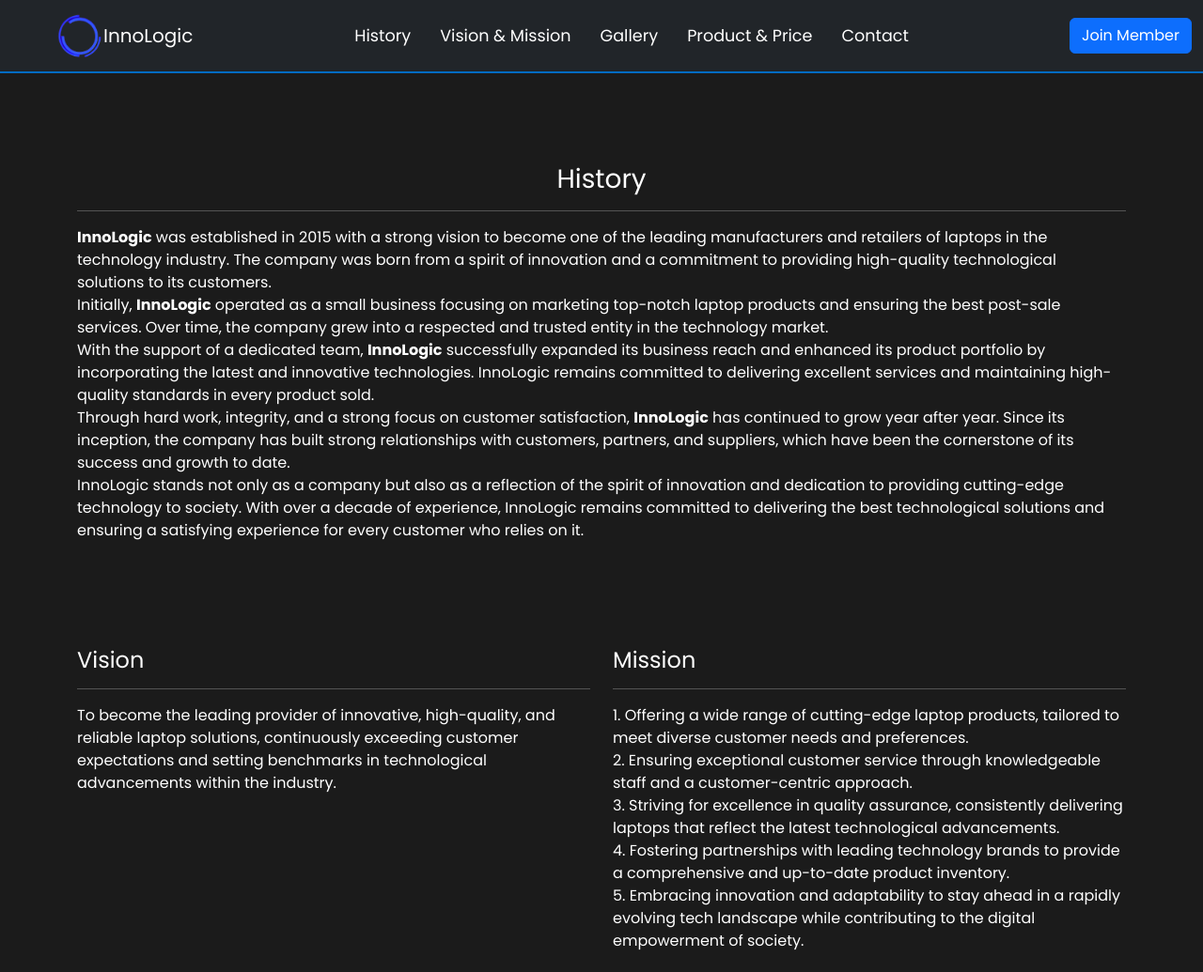
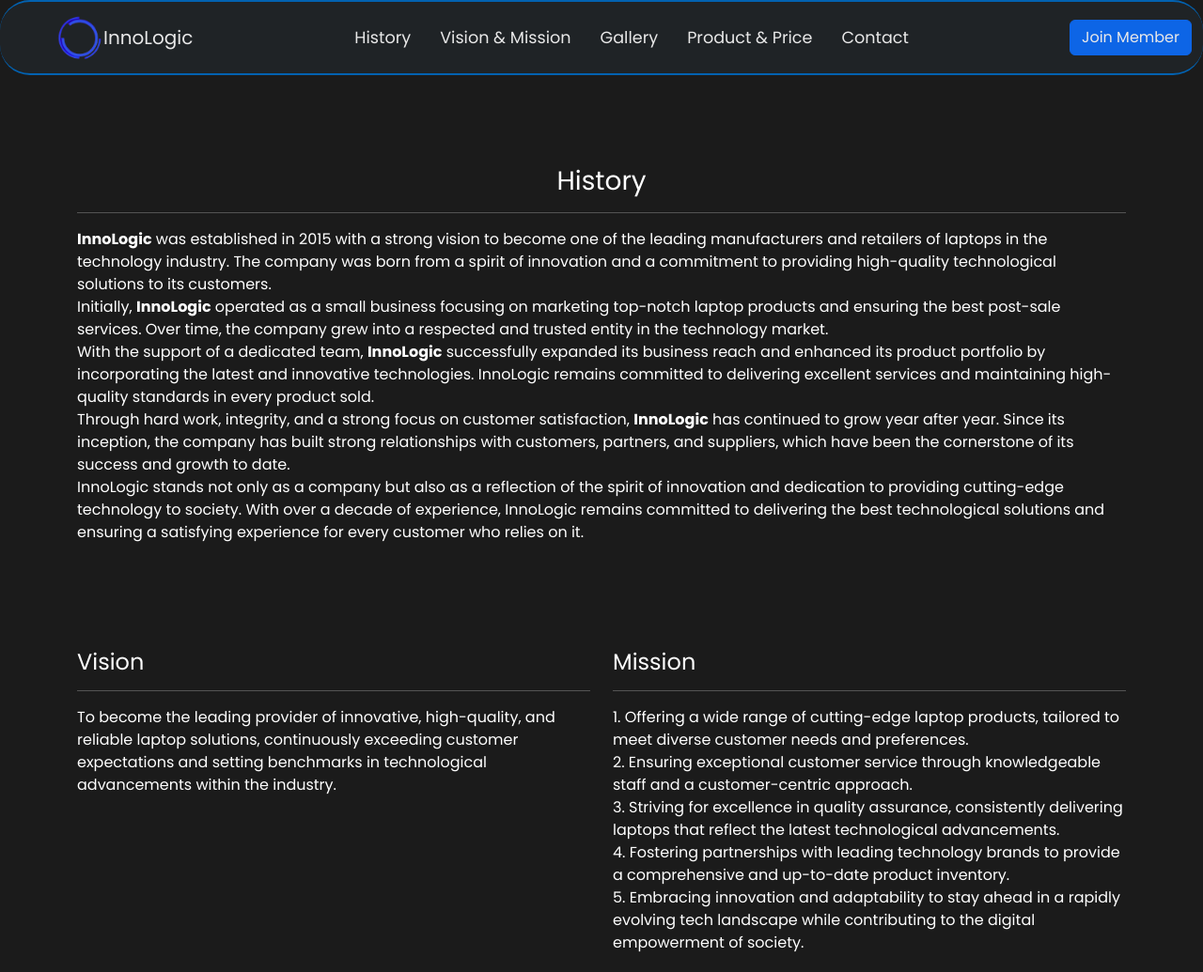
Before and after one commit to LeozDeath/InnoLogic, a plain HTML site: page index.html in a window 1280 px wide. Shown: the top 1035 px of the page at 94% size. Drawn offline with nearby package versions, Linux system fonts and the light colour scheme.

Commit message:
style.css

```diff
--- a/css/style.css
+++ b/css/style.css
@@ -1,4 +1,4 @@
-*{
+* {
   margin: 0;
   padding: 0;
   box-sizing: border-box;
@@ -7,11 +7,13 @@
 body {
   font-family: "Poppins", sans-serif;
   background-color: #1b1b1b;
-
 }
 
 .navbar {
   border-bottom: 2px solid #006bc2;
+  border-top: 2px solid #006bc2;
+  opacity: 0.9;
+  border-radius: 2rem;
 }
 
 .navbar .navbar-nav a {
@@ -73,8 +75,6 @@
   }
 }
 
-
-
 footer {
   background-color: #131313;
   border-top: 2px solid #006bc2;
@@ -107,7 +107,6 @@
 .socialicons a:hover {
   color: rgb(0, 19, 71);
   transition: 0.5s;
-
 }
 
 .socialicons a:hover i {
@@ -125,7 +124,7 @@
   list-style-type: none;
 }
 
-.footerNav ul li a{
+.footerNav ul li a {
   color: #ffffff;
   margin: 20px;
   text-decoration: none;
@@ -144,7 +143,7 @@
   text-align: center;
 }
 
-.footerBottom p{
+.footerBottom p {
   color: #ffffff;
 }
 
@@ -156,7 +155,7 @@
   margin: 0px 5px;
 }
 
-@media (max-width: 700px ){
+@media (max-width: 700px) {
   .footerNav ul {
     flex-direction: column;
   }
```
Lines whose indentation alone changed are shown as unchanged.
